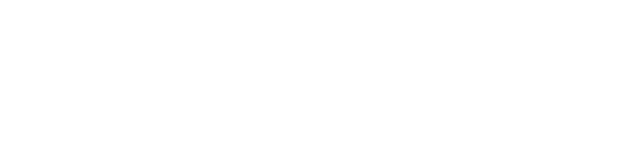
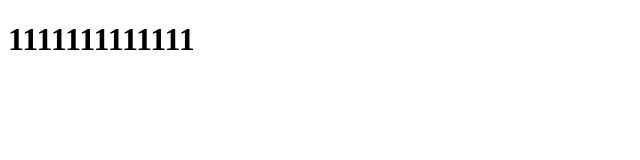
Before and after one commit to reuseschool/reuseschool, a plain HTML site: page web/index.html in a window 1280 px wide. Shown: the whole page, without its empty margins (0-640 px from the left). Drawn offline with Linux system fonts and the light colour scheme.

Commit message:
index.html change

```diff
--- a/web/index.html
+++ b/web/index.html
@@ -2,9 +2,9 @@
 <html lang="en">
 <head>
     <meta charset="UTF-8">
-    <title></title>
+    <title>testForGit</title>
 </head>
 <body>
-
+<h1>1111111111111</h1>
 </body>
 </html>
```
